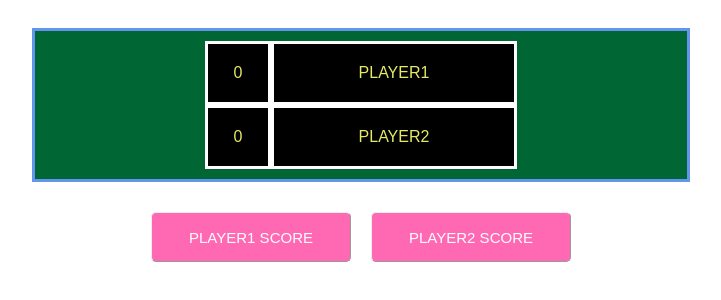
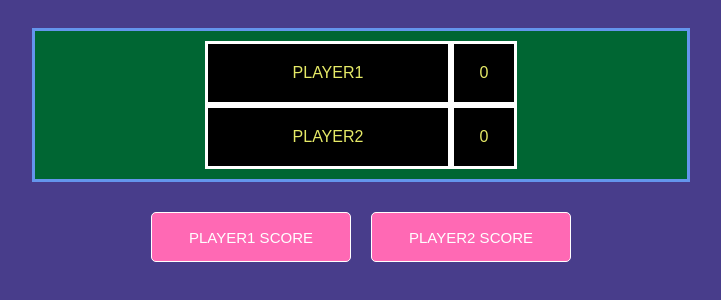
Before and after one commit to AlexJukes/react-tennis, a React app: page / in a window 1280 px wide. Shown: the top 300 px of the page, without its empty margins (279-1000 px from the left). Built offline with nearby package versions, Linux system fonts and the light colour scheme; the HTML template or start-up script is replaced by a standard one.

Commit message:
Update styling

```diff
--- a/src/components/containers/Scoreboard.jsx
+++ b/src/components/containers/Scoreboard.jsx
@@ -8,7 +8,7 @@ import WinnerDisplay from '../WinnerDisplay.jsx'
 import PlayerDisplay from '../PlayerDisplay.jsx'
 import ResetButton from '../ResetButton.jsx'
 
-const Scores = ({score, winner, onScoreClick, onResetClick}) => {
+const TennisDisplay = ({score, winner, onScoreClick, onResetClick}) => {
 
   return winner ?
   <div className = "winner-display">
@@ -17,11 +17,11 @@ const Scores = ({score, winner, onScoreClick, onResetClick}) => {
   </div> :
   <div className="score-interface">
     <div className="score-display">
+      <div className="players-display">
+        <PlayerDisplay players={getDisplayPlayers(score)} />
+      </div>
       <div className="points-display">
         <ScoreDisplay points={getDisplayPoints(score)}/>
-      </div>
-      <div className="players-display">
-        <PlayerDisplay players={getDisplayPlayers(score)} />
       </div>
     </div>
     <div className="buttons-display">
@@ -66,6 +66,6 @@ const mapDispatchToProps = dispatch => ({
 const Scoreboard = connect(
   mapStateToProps,
   mapDispatchToProps
-)(Scores)
+)(TennisDisplay)
 
 export default Scoreboard
--- a/src/stylesheets/style.scss
+++ b/src/stylesheets/style.scss
@@ -1,5 +1,6 @@
 body {
   font-family: sans-serif;
+  background-color: darkslateblue
 }
 
 .score-interface {
@@ -37,8 +38,6 @@ body {
   text-transform: uppercase;
 }
 
-
-
 .points-display {
   display: inline-block;
   margin: 0 20 0 20;
@@ -49,14 +48,14 @@ body {
   margin: 0 20 0 20;
 }
 
-.scores {
-
+.buttons-display {
+  text-align: center;
 }
 
 button {
     text-decoration: none;
     color: white;
-    border: 1px outset;
+    border: 1px solid;
     background-color: hotpink;
     height:50px;
     width:200px;
@@ -73,19 +72,14 @@ button:hover {
   color: hotpink;
 }
 
-.buttons-display {
-  margin: 0 auto;
-  text-align: center;
-}
-
 .score-button {
   margin: 10px;
   text-transform: uppercase;
-
 }
 
 .winner {
   text-transform: uppercase;
-  margin: 0 auto;
   text-align: center;
+  margin: 30px;
+  font-size: 40px;
 }
```
